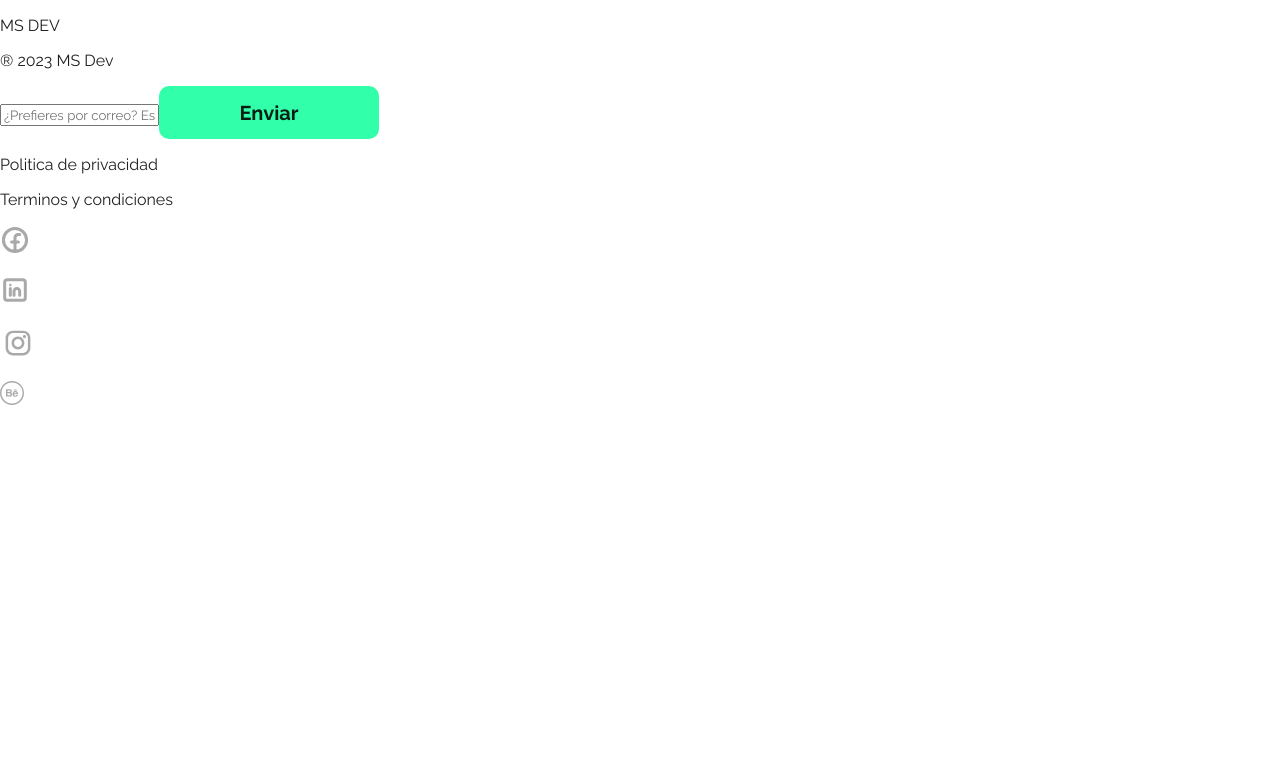
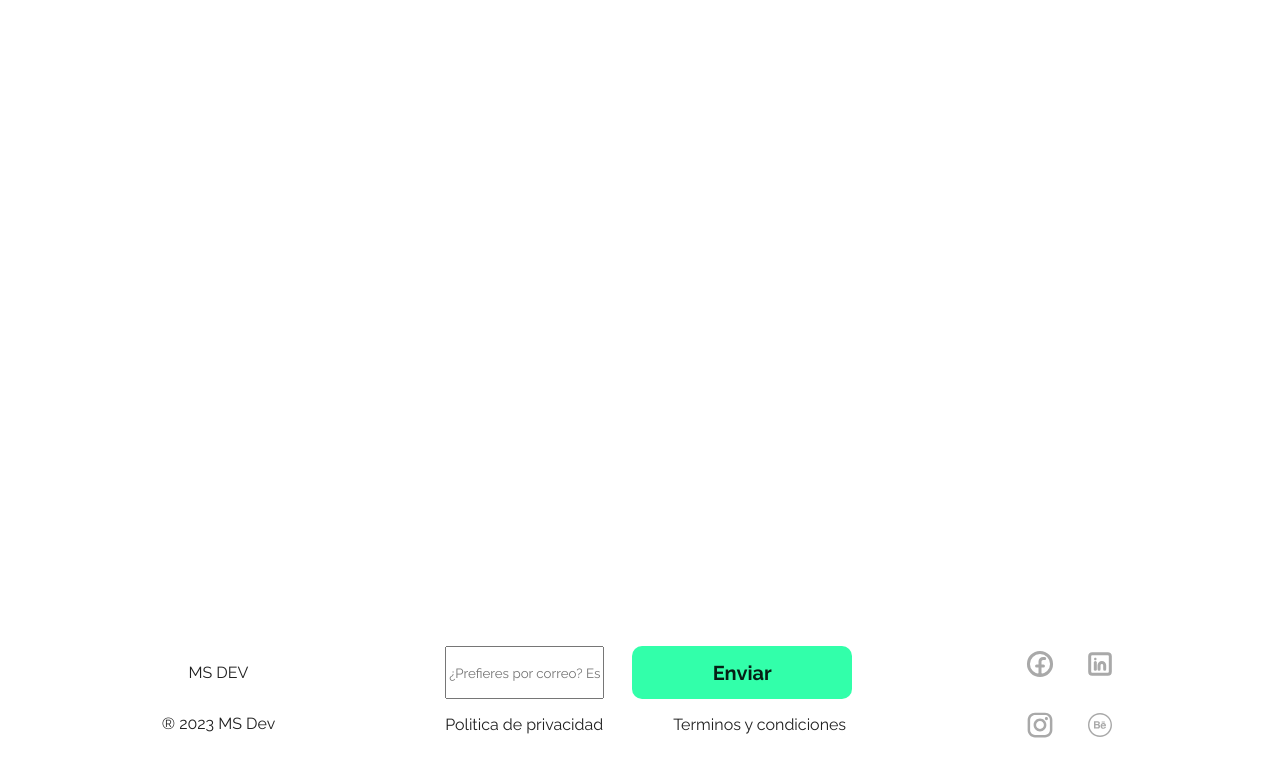
Before and after one commit to MiguelAngelClavijo/MSDEV-WEB, a React app: page / in a window 1280 px wide. Shown: the top 776 px of the page. Built offline with nearby package versions, Linux system fonts and the light colour scheme.

Commit message:
[ADD] Footer Style

```diff
--- a/src/styles/Footer.css
+++ b/src/styles/Footer.css
@@ -0,0 +1,44 @@
+.Footer-Container {
+  display: flex;
+  position: absolute;
+  width: 100%;
+  gap: 170px;
+  align-items: center;
+  justify-content: center;
+  bottom: 0;
+  margin-bottom: 50px;
+}
+
+.Footer-Logo {
+  display: flex;
+  flex-direction: column;
+  align-items: center;
+  justify-content: center;
+}
+
+.Footer-Form {
+  display: flex;
+  flex-direction: column;
+}
+
+.Footer-Form-Head {
+  display: flex;
+  gap: 28px;
+}
+
+.Footer-Form-Bottom {
+  display: flex;
+  gap: 70px;
+}
+
+.Footer-Icons {
+  display: grid;
+  grid-template-columns: 1fr 1fr;
+  gap: 24px;
+  justify-items: center;
+  align-items: center;
+}
+
+.Footer-Icons p {
+  margin: 0;
+}
```
